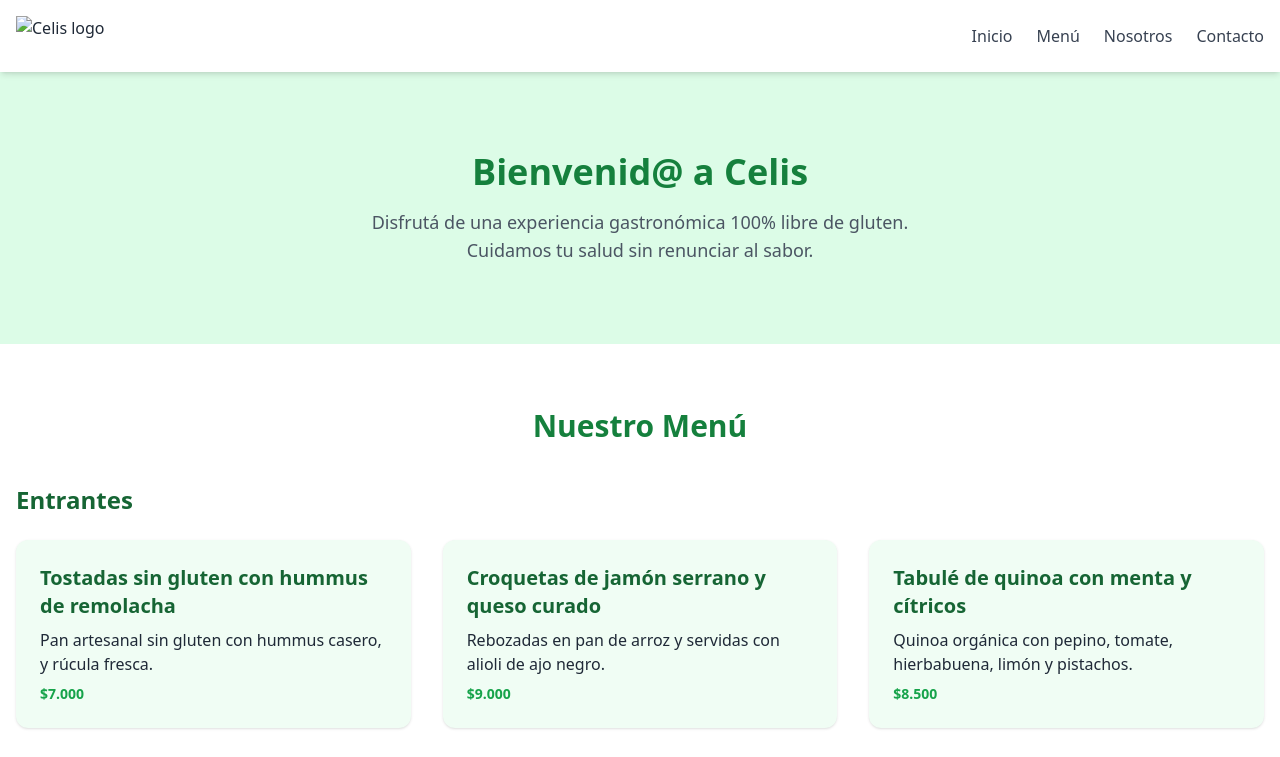
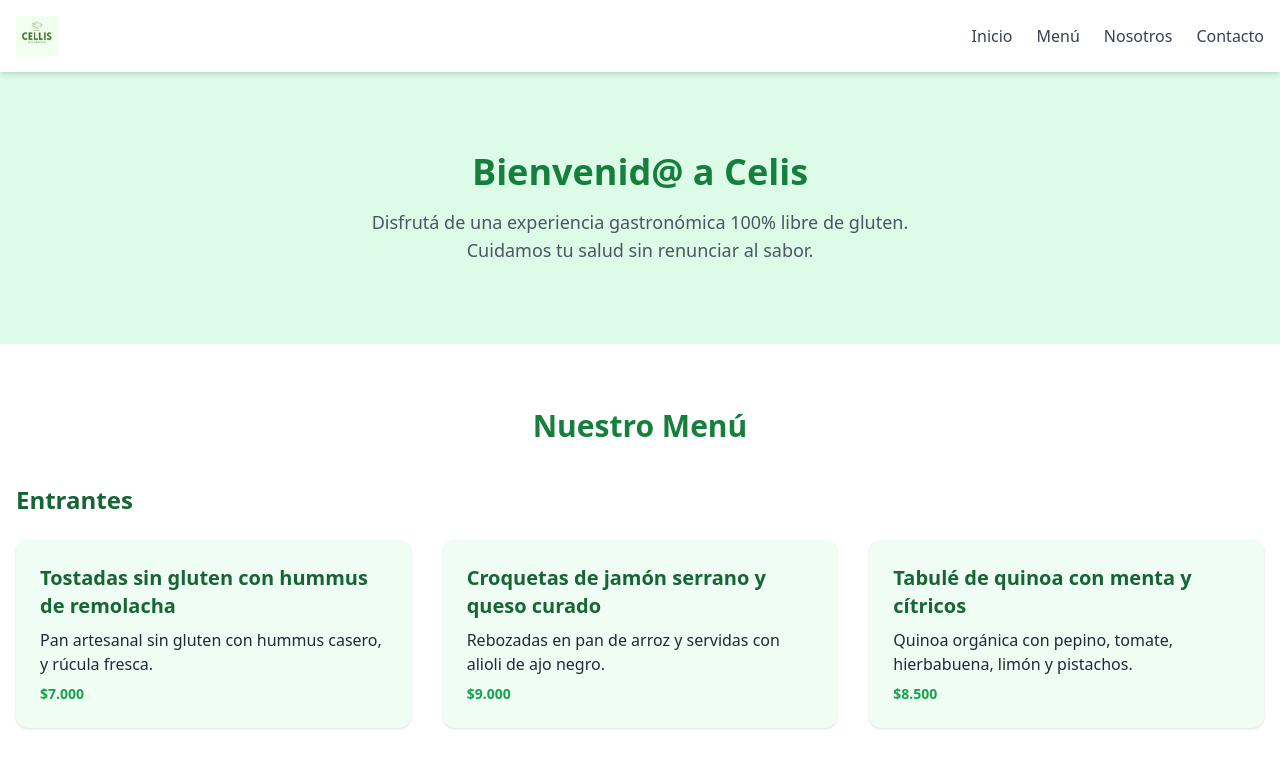
Before and after one commit to victoriacamisetas/celis-veganfood.github.io, a plain HTML site: page index.html in a window 1280 px wide. Shown: the top 757 px of the page. Drawn offline with nearby package versions, Linux system fonts and the light colour scheme.

Commit message:
Update index.html

```diff
--- a/index.html
+++ b/index.html
@@ -12,7 +12,7 @@
   <header class="bg-white shadow-md sticky top-0 z-50">
     <nav class="container mx-auto px-4 py-4 flex justify-between items-center">
       <a href="#inicio">
-  <img src="logo-celis.PNG" alt="Celis logo" class="h-10" /></a>
+  <img src="Build/logo-celis.PNG" alt="Celis logo" class="h-10" /></a>
       <ul class="flex gap-6 text-gray-700 font-medium">
         <li><a href="#inicio" class="hover:text-green-600">Inicio</a></li>
         <li><a href="#menu" class="hover:text-green-600">Menú</a></li>
```
